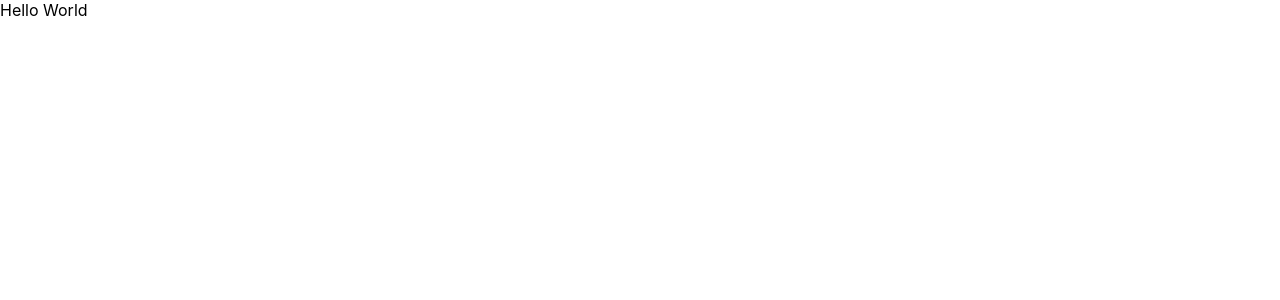
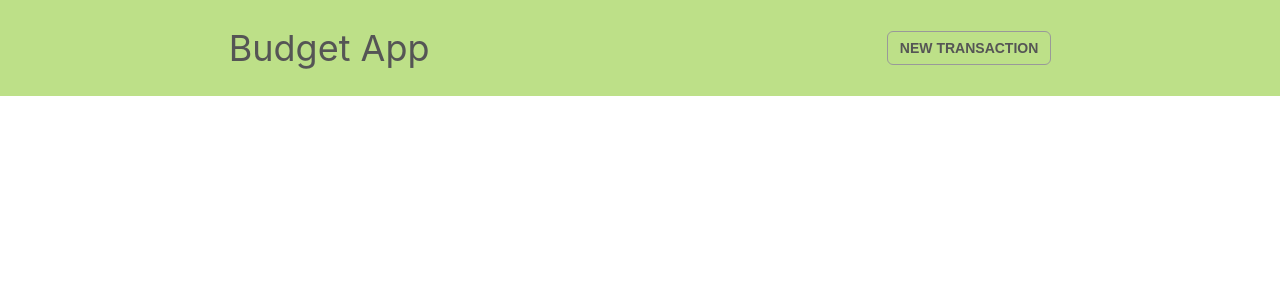
Before and after one commit to jordanbobadilla/budgeting-app-frontend, a React (Create React App) app: page /transactions/new in a window 1280 px wide. Shown: the top 300 px of the page. Built offline with nearby package versions, Linux system fonts and the light colour scheme.

Commit message:
NavBar done

```diff
--- a/src/App.js
+++ b/src/App.js
@@ -1,10 +1,11 @@
 
 import './App.css';
+import NavBar from './components/NavBar';
 
 const App = () => {
   return (
     <main className="App">
-      Hello World
+      <NavBar/>
     </main>
   );
 }
--- /dev/null
+++ b/src/components/NavBar.js
@@ -0,0 +1,17 @@
+import { NavLink } from "react-router-dom"
+import "../styles/NavBar.css"
+
+const NavBar = () => {
+    return(
+        <header>
+            <nav>
+                <NavLink to={"/transactions"} className="title">Budget App</NavLink>
+                <NavLink to={"/transactions/new"}>
+                    <button>New Transaction</button>
+                </NavLink>
+            </nav>
+        </header>
+    )
+}
+
+export default NavBar
--- /dev/null
+++ b/src/styles/NavBar.css
@@ -0,0 +1,29 @@
+nav {
+    background-color: rgb(189, 224, 136);
+    display: flex;
+    align-items: center;
+    justify-content: space-around;
+    height: 12vh;
+}
+
+.title {
+    font-size: 36px;
+    text-decoration: none;
+    color: #555;
+}
+
+.title:hover, nav a button:hover {
+    color: #777;
+}
+
+nav a button {
+    background-color: transparent;
+    border: 1px solid #999;
+    color: #555;
+    padding: 8px 12px;
+    border-radius: 6px;
+    font-size: 14px;
+    font-weight: 600;
+    text-transform: uppercase;
+    cursor: pointer;
+}
```
